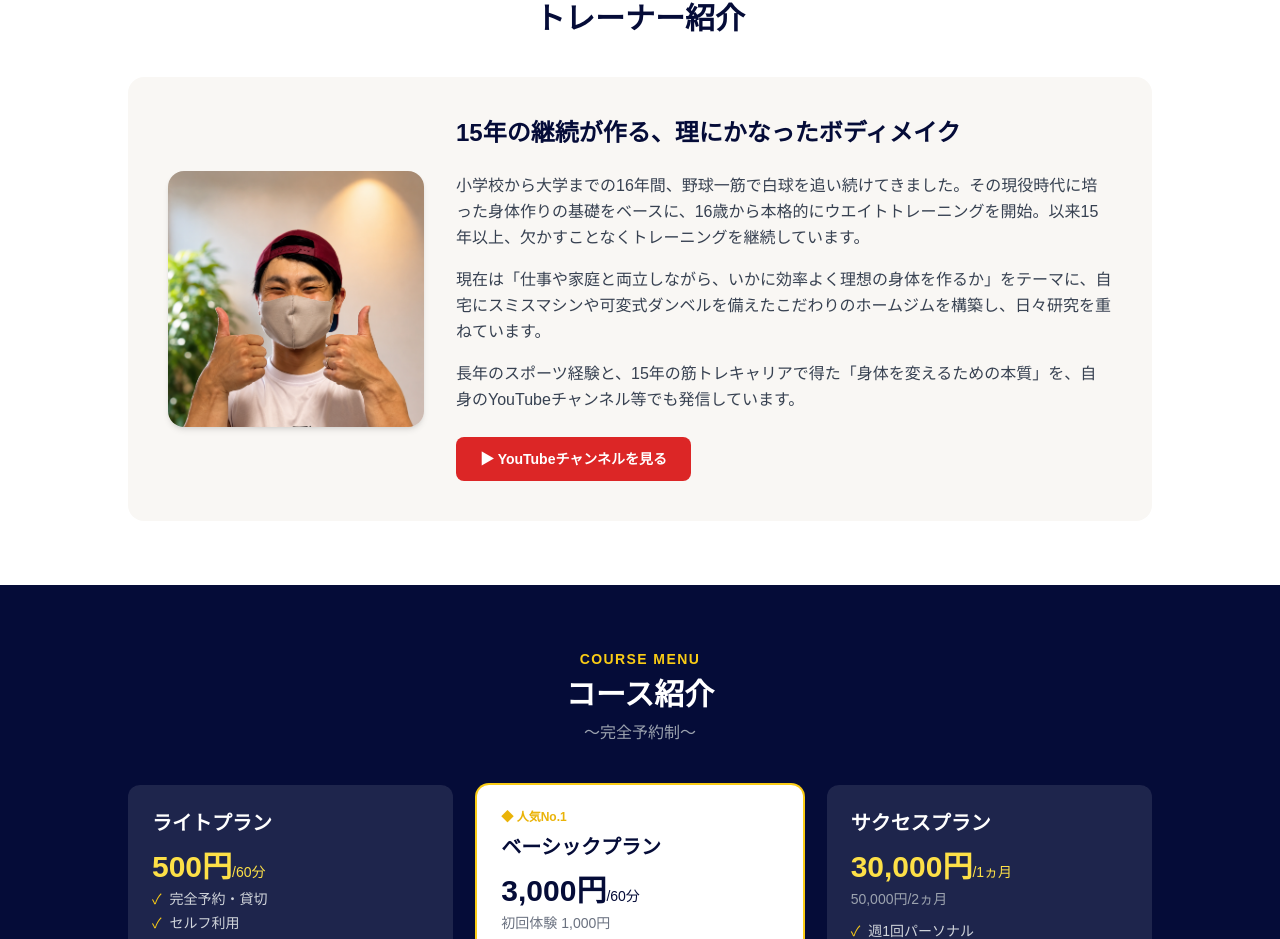
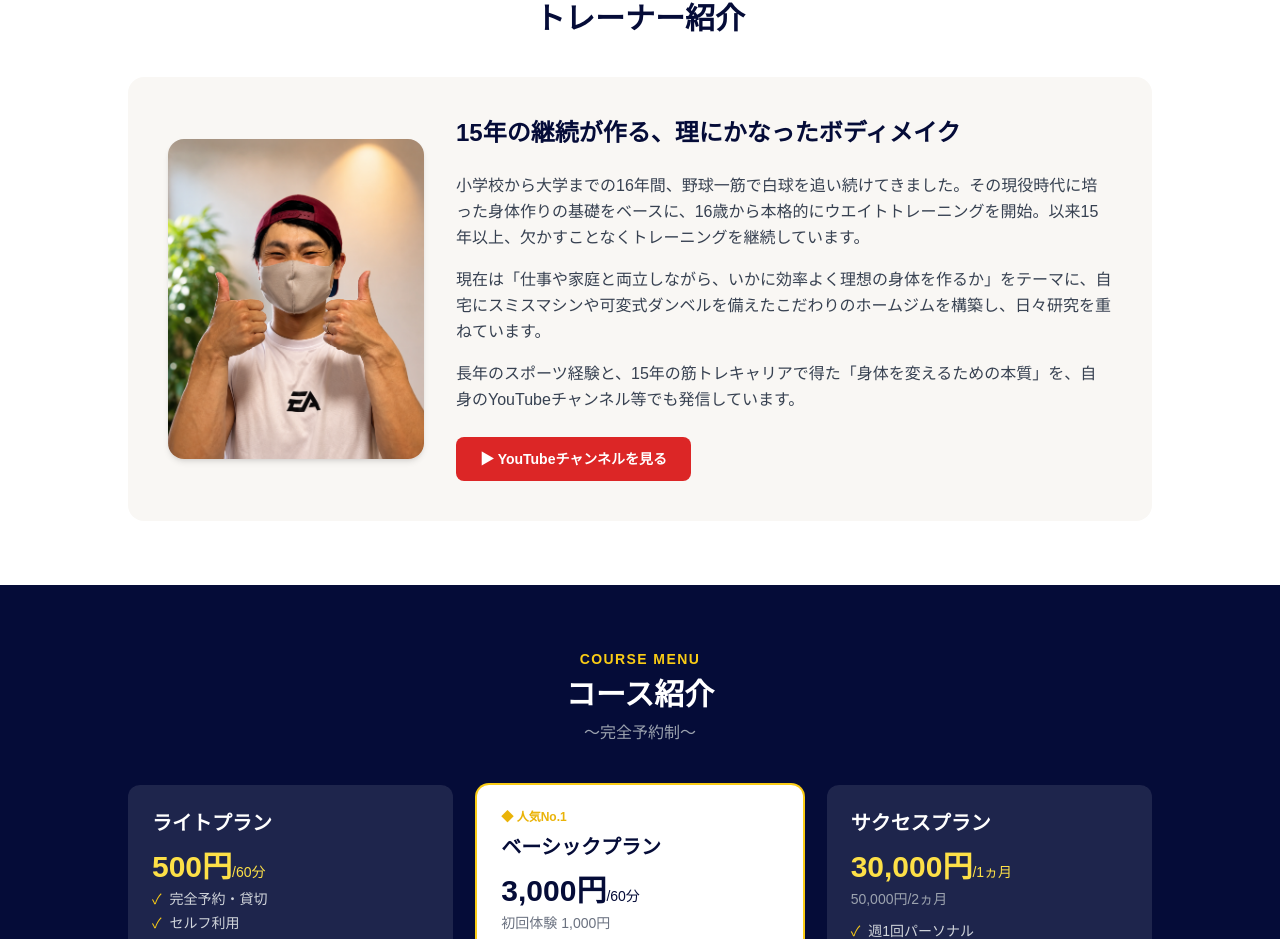
Before and after one commit to b-suke0/thebase-gym-site, a Next.js app: page / in a window 1280 px wide. Shown: the part 1246-2185 px from the top of the page. Built offline with nearby package versions, Linux system fonts and the light colour scheme.

Commit message:
Adjust trainer photo crop position

```diff
--- a/app/page.tsx
+++ b/app/page.tsx
@@ -53,7 +53,7 @@ export default function Home() {
                 <img
                   src="/trainer.png"
                   alt="トレーナー"
-                  className="w-52 h-52 md:w-64 md:h-64 object-cover object-top rounded-2xl shadow-md"
+                  className="w-52 h-64 md:w-64 md:h-80 object-cover object-[center_15%] rounded-2xl shadow-md"
                 />
               </div>
               <div className="flex-1">
```
